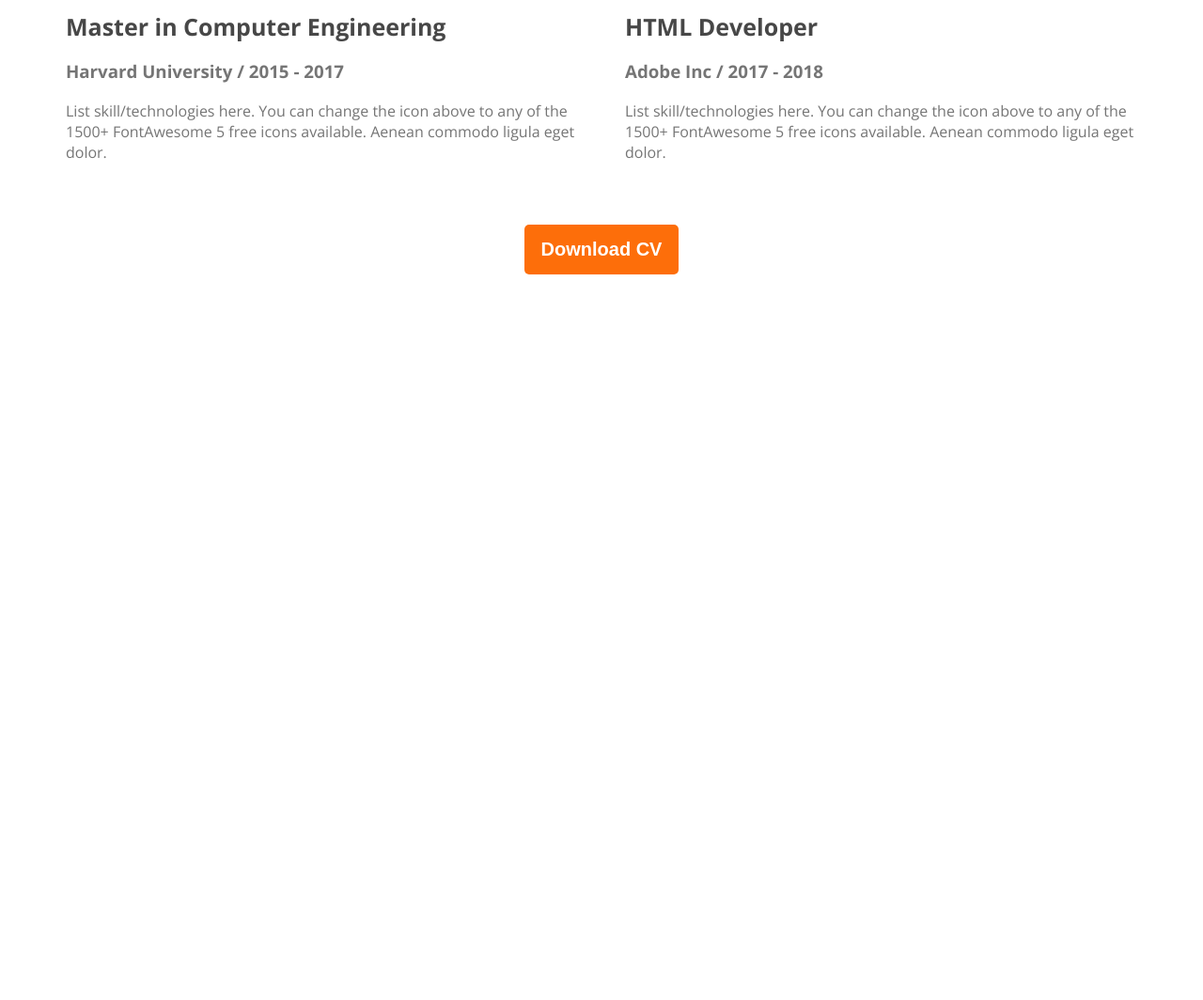
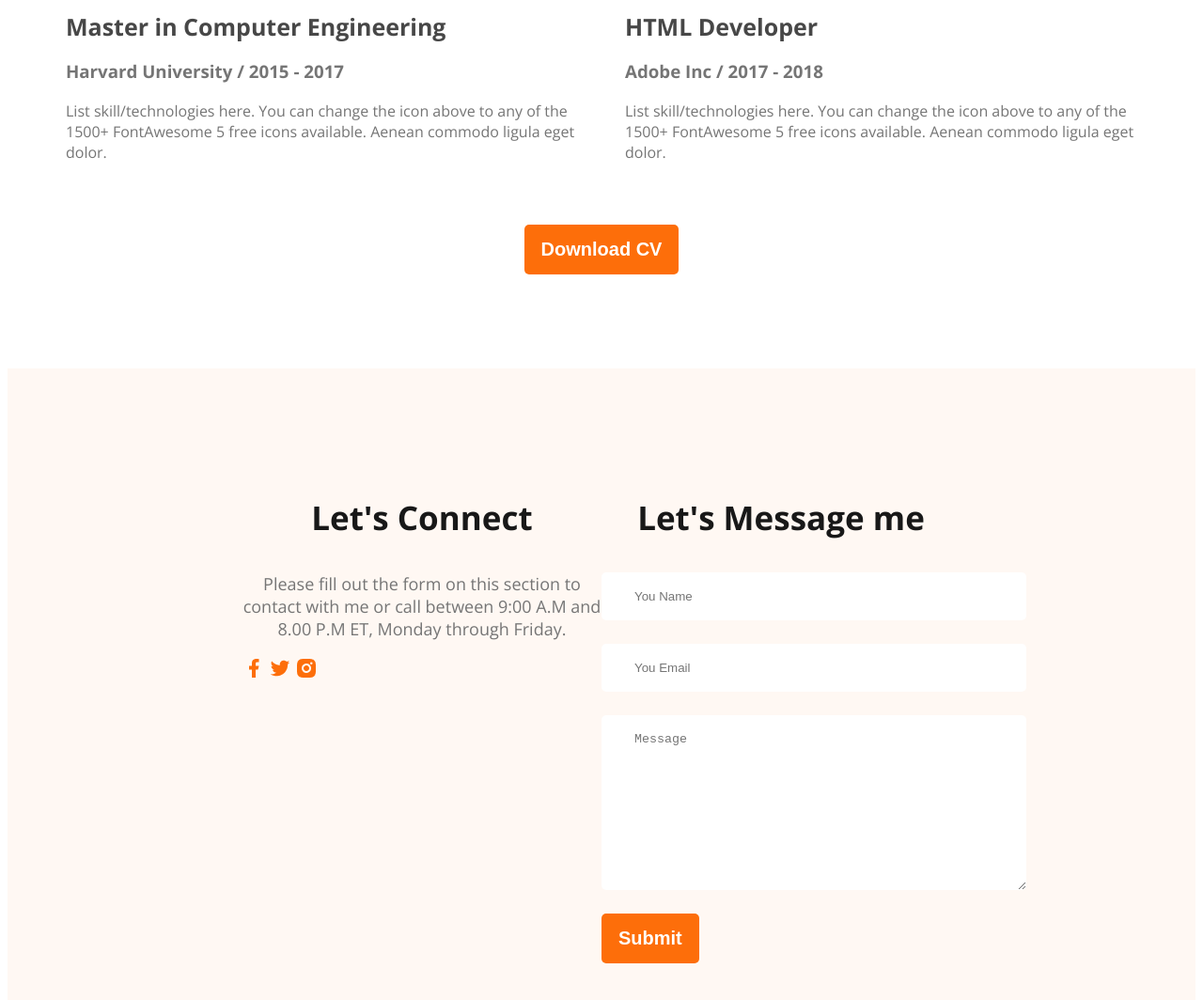
Before and after one commit to mdasrasel/myweb-portfolio, a plain HTML site: page index.html in a window 1280 px wide. Shown: the part 2901-3965 px from the top of the page at 94% size. Before the commit the page ends 3201 px from the top, so only its background shows below. Drawn offline with nearby package versions, Linux system fonts and the light colour scheme.

Commit message:
finish the footer

```diff
--- a/index.html
+++ b/index.html
@@ -160,6 +160,28 @@
         </section>
     </main>
     <footer>
+        <div class="footer-column">
+            <h3 class="section-title">Let's Connect</h3>
+            <P class="footer-description">
+                Please fill out the form on this section to contact with me or call between 9:00 A.M and 8.00 P.M ET, Monday through Friday.
+            </P>
+            <div class="social-links">
+                <a href=""> <img src="images/icons/facebook.png" alt=""></a>
+                <a href=""><img src="images/icons/twitter.png" alt=""></a>
+                <a href=""><img src="images/icons/insta.png" alt=""></a>
+            </div>
+        </div>
+        <div class="footer-column">
+            <h3 class="section-title">Let's Message me</h3>
+            <form class="contact" action="">
+                <input type="text" placeholder="You Name">
+                <input type="text" placeholder="You Email" id="">
+                <textarea placeholder="Message" name="" id="" cols="30" rows="10"></textarea>
+                <input class="btn-primary" type="submit" value="Submit">
+
+            </form>
+        </div>
+
 
     </footer>
 </body>
--- a/style/portfolio.css
+++ b/style/portfolio.css
@@ -188,3 +188,34 @@ main {
     text-align: center;
     margin-top: 50px;
 }
+/* footer style */
+footer{
+    display: flex;
+    background: #FFF8F3;
+    padding:100px 250px;
+    margin-top: 100px;
+}
+.footer-column{
+    width:50%;
+
+
+}
+.social-link{
+    margin-right: 25px;
+}
+.contact input[type="text"], .contact input[type="email"],
+textarea {
+    display: block;
+    margin-bottom: 25px;
+    padding: 18px 35px;
+    color: #757575;
+    border-radius: 5px;
+    background: #FFF;
+    border: 0;
+    width: 100%;
+}
+.footer-description {
+    color: #757575;
+    text-align: center;
+    font-size: 18px;
+}
```
